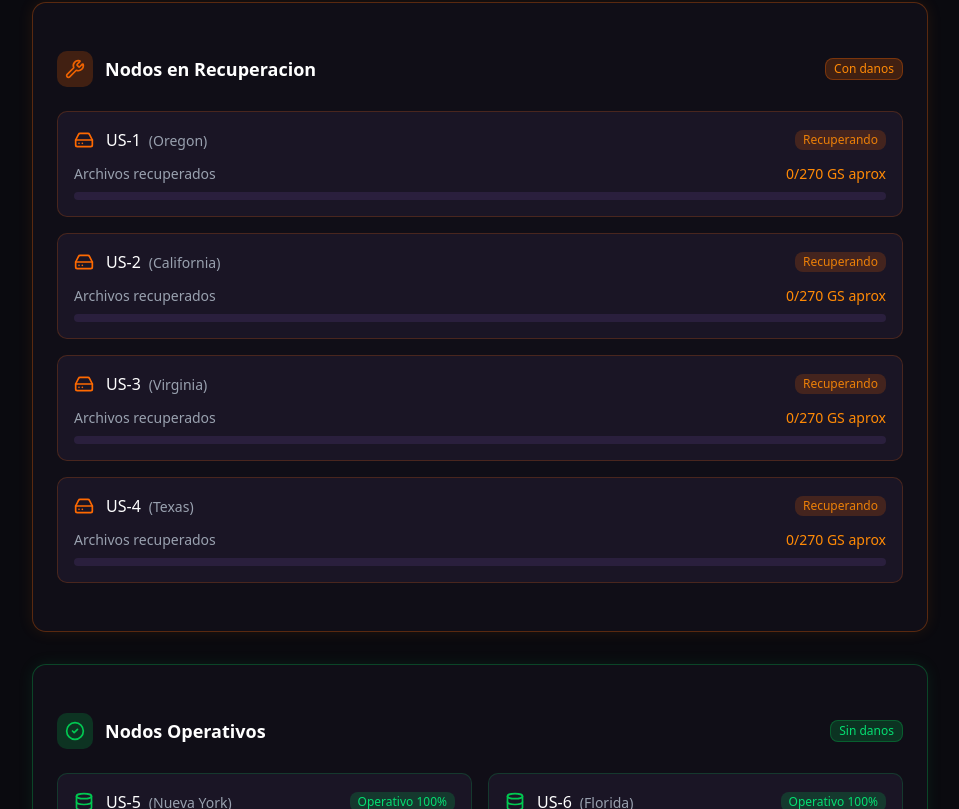
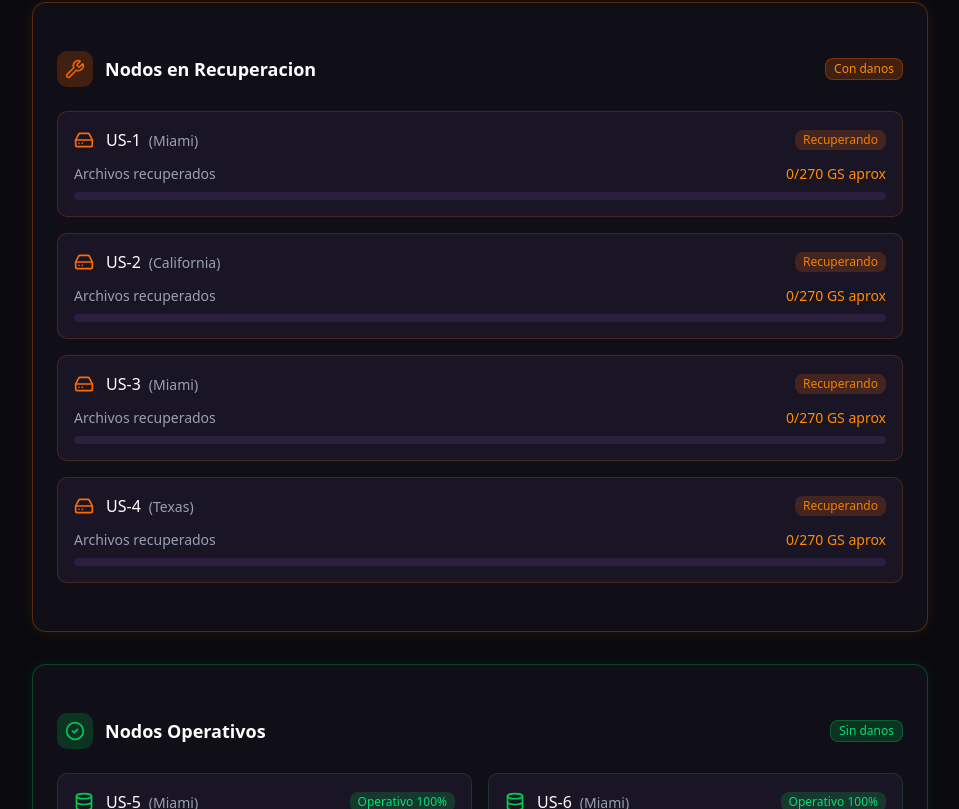
Before and after one commit to trigrilloo20/Error, a Next.js app: page / in a window 1280 px wide. Shown: the part 691-1500 px from the top of the page, without its empty margins (160-1119 px from the left). Built offline with nearby package versions, Linux system fonts and the light colour scheme.

Commit message:
Actualizar page.tsx

```diff
--- a/src/app/page.tsx
+++ b/src/app/page.tsx
@@ -7,15 +7,15 @@ import { AlertCircle, CheckCircle2, Database, HardDrive, Server, Wrench } from '
 
 export default function Home() {
   const damagedNodes = [
-    { id: 'US-1', name: 'Oregon', status: 'Recuperando', progress: 0, total: 270 },
+    { id: 'US-1', name: 'Miami', status: 'Recuperando', progress: 0, total: 270 },
     { id: 'US-2', name: 'California', status: 'Recuperando', progress: 0, total: 270 },
-    { id: 'US-3', name: 'Virginia', status: 'Recuperando', progress: 0, total: 270 },
+    { id: 'US-3', name: 'Miami', status: 'Recuperando', progress: 0, total: 270 },
     { id: 'US-4', name: 'Texas', status: 'Recuperando', progress: 0, total: 270 },
   ]
 
   const healthyNodes = [
-    { id: 'US-5', name: 'Nueva York', status: 'Operativo', progress: 100 },
-    { id: 'US-6', name: 'Florida', status: 'Operativo', progress: 100 },
+    { id: 'US-5', name: 'Miami', status: 'Operativo', progress: 100 },
+    { id: 'US-6', name: 'Miami', status: 'Operativo', progress: 100 },
   ]
 
   return (
```
